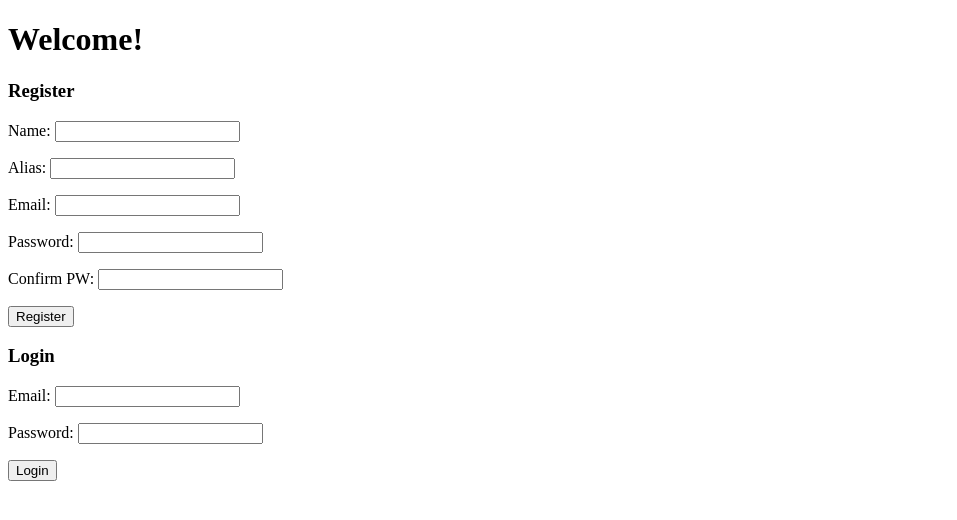
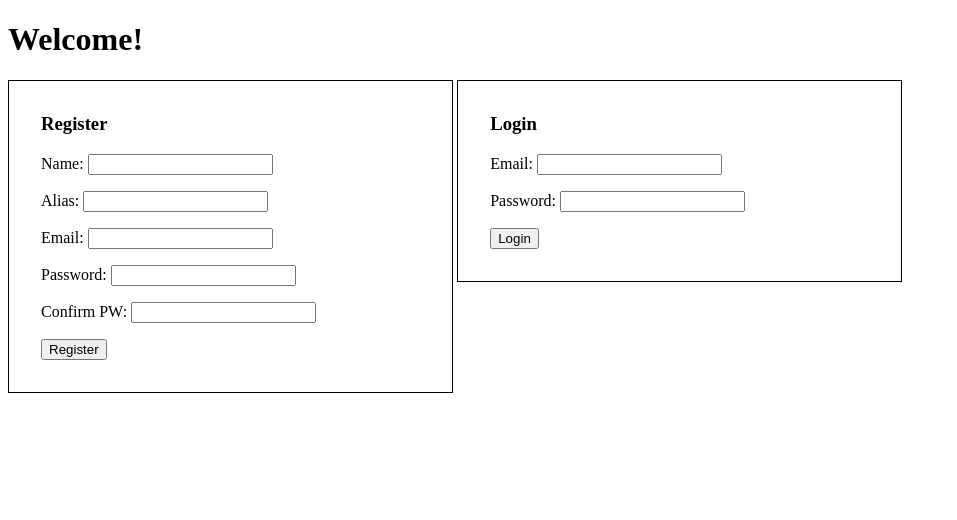
Before and after one commit to lormanlau/testpush, a Django app: page / in a window 1280 px wide. Shown: the top 520 px of the page, without its empty margins (0-957 px from the left). Run offline with Django 3.2, Linux system fonts and the light colour scheme.

Commit message:
created css/style.css files for index.html

```diff
--- /dev/null
+++ b/apps/books_app/static/books_app/css/style.css
@@ -0,0 +1,10 @@
+div {
+	width: 30%;
+	border: 1px solid black;
+	display: inline-block;
+	vertical-align: top;
+	padding: 2em;
+}
+h3 {
+	margin-top: 0;
+}
--- a/apps/books_app/templates/books_app/index.html
+++ b/apps/books_app/templates/books_app/index.html
@@ -2,6 +2,8 @@
 <html>
 <head>
 	<title>Welcome</title>
+	{%load static%}
+	<link rel="stylesheet" type="text/css" href="{% static 'books_app/css/style.css'%}">
 </head>
 <body>
 <h1>Welcome!</h1>
```
